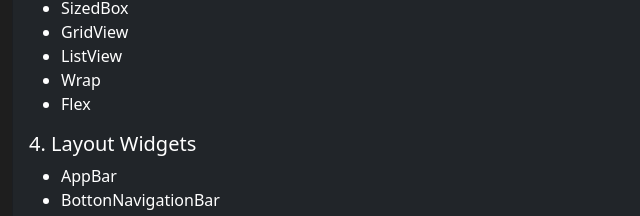
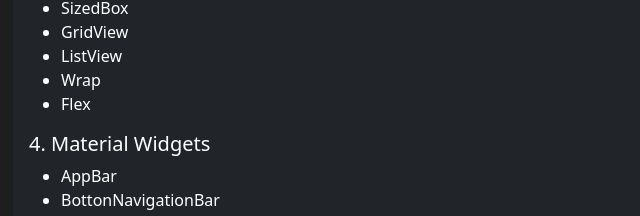
Before and after one commit to sazid99/Flutterbook, a React (Vite) app: page / in a window 1280 px wide. Shown: the part 6559-6775 px from the top of the page, without its empty margins (0-640 px from the left). Built offline with nearby package versions, Linux system fonts and the light colour scheme.

Commit message:
new commit

```diff
--- a/src/components/LearningCards.jsx
+++ b/src/components/LearningCards.jsx
@@ -207,7 +207,7 @@ function LearningCards() {
               <li>Wrap</li>
               <li>Flex</li>
             </ul>
-            <h5>4. Layout Widgets</h5>
+            <h5>4. Material Widgets</h5>
             <ul>
               <li>AppBar</li>
               <li>BottonNavigationBar</li>
@@ -394,6 +394,8 @@ function LearningCards() {
               <li>create <u><b>BottomNavigationBar</b></u> widget</li>
               <li>add <u><b>BottomNavigationBar</b></u> to your <u><b>build method</b></u></li>
             </ul>
+            <p>For Navigate one screen to another,,</p>
+            <p><b>List&lt;Widget&gt;</b> widgetList = const [ <br/> HomePage() , <br /> ProfilePage() ,<br /> SettingPage() <br/> ] ;</p>
 
             <h5>Proparties:</h5>
 
```
